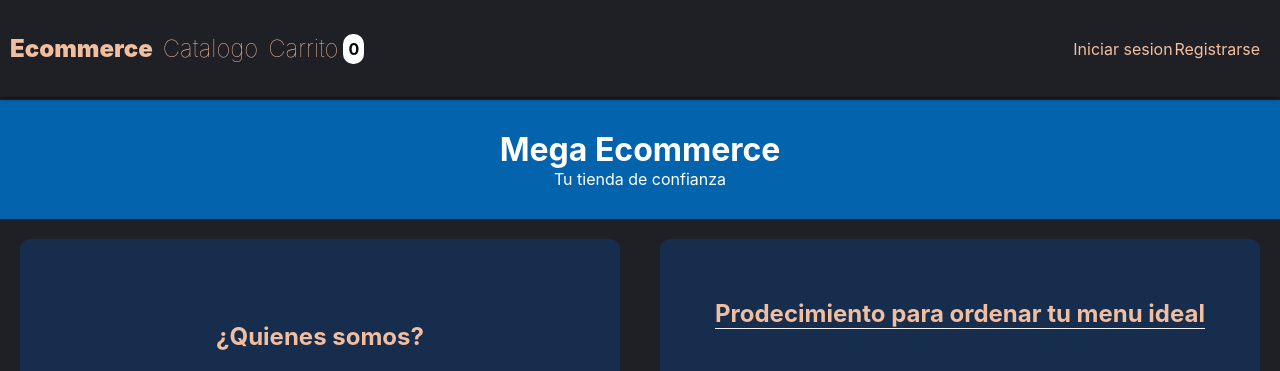
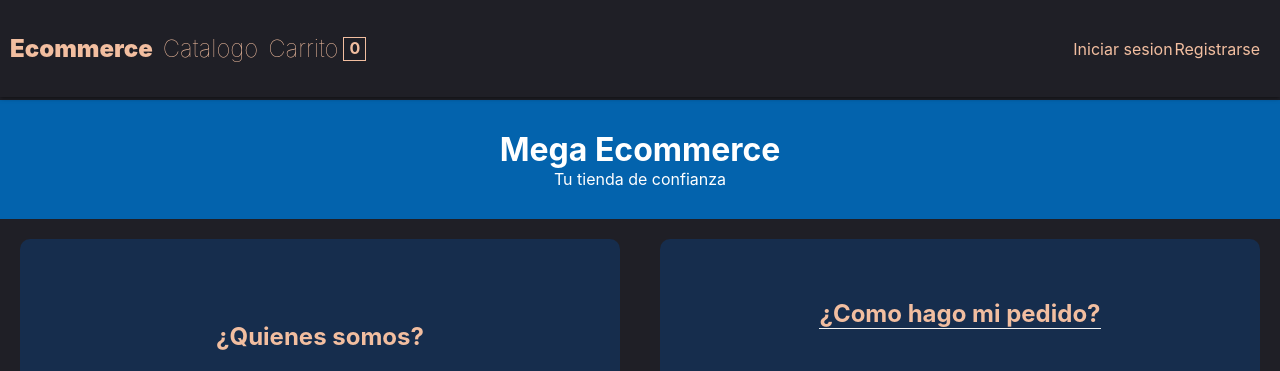
Before and after one commit to francogarcia02/React-Ecommerce, a React (Create React App) app: page / in a window 1280 px wide. Shown: the top 371 px of the page. Built offline with nearby package versions, Linux system fonts and the light colour scheme; no server answers; the database is empty.

Commit message:
Ultimos detalles

```diff
--- a/src/components/Cart/Cart.jsx
+++ b/src/components/Cart/Cart.jsx
@@ -27,7 +27,7 @@ const Cart = () =>{
                         <CartItem key={prod.id} prod={prod}/>
                     ))}
                     <div className="Total">
-                        <h3 className="Total__title">precio total: {precioTotal()}</h3>
+                        <h3 className="Total__title">precio total: ${precioTotal()}</h3>
                         <div className="Total__buttons">
                             <button onClick={handleVaciar} className="Total__button">Vaciar</button>
                             {
--- a/src/components/CheckOut/CheckOut.jsx
+++ b/src/components/CheckOut/CheckOut.jsx
@@ -40,7 +40,7 @@ const CheckOut = () =>{
         <div className='CheckOut'>
             <h1 className="CheckOut__title">¿Desea confirmar la compra?</h1>
             <div className="CheckOut__data">
-                <h4>Precio a pagar: {precioTotal()}</h4>
+                <h4>Precio a pagar: ${precioTotal()}</h4>
                 <h4>A nombre de: {user.nombre} {user.apellido}</h4>
             </div>
             <div className="CheckOut__ends">
--- a/src/components/Landing/Bricks/Instruccions/Instruccions.jsx
+++ b/src/components/Landing/Bricks/Instruccions/Instruccions.jsx
@@ -3,7 +3,7 @@ import './Instruccions.css'
 const Instruccions = () =>{
     return(
         <div class="funcionalidad">
-            <h2 class="funcionalidad__item">Prodecimiento para ordenar tu menu ideal</h2>
+            <h2 class="funcionalidad__item">¿Como hago mi pedido?</h2>
             <div class="funcionalidad__row">
                 <div>
                     <h4 class="funcionalidad__row__item">Primer paso</h4>
--- a/src/components/Navbar/CartWidget/CartWidget.css
+++ b/src/components/Navbar/CartWidget/CartWidget.css
@@ -6,9 +6,10 @@
 }
 
 .Cart__counter{
-  background-color: white;
-  padding: 5px;
-  border-radius: 10px;
-  color: black;
+  padding-left: 5px;
+  padding-right: 5px;
+  padding-bottom: 2px;
+  color: #F2BEA0;
   font-weight: bold;
+  border: solid 1px #F2BEA0;
 }
--- a/src/components/Navbar/CartWidget/CartWidget.jsx
+++ b/src/components/Navbar/CartWidget/CartWidget.jsx
@@ -9,7 +9,7 @@ const CartWidget = () =>{
     return(
         <Link className="Cart__conteiner" to="/carrito">
             <p className="Navbar__item">Carrito</p>
-            <span className="Cart__counter">{productosEnCarrito()}</span>
+            <span className="Cart__counter"> {productosEnCarrito()} </span>
         </Link>
 
     )
```
